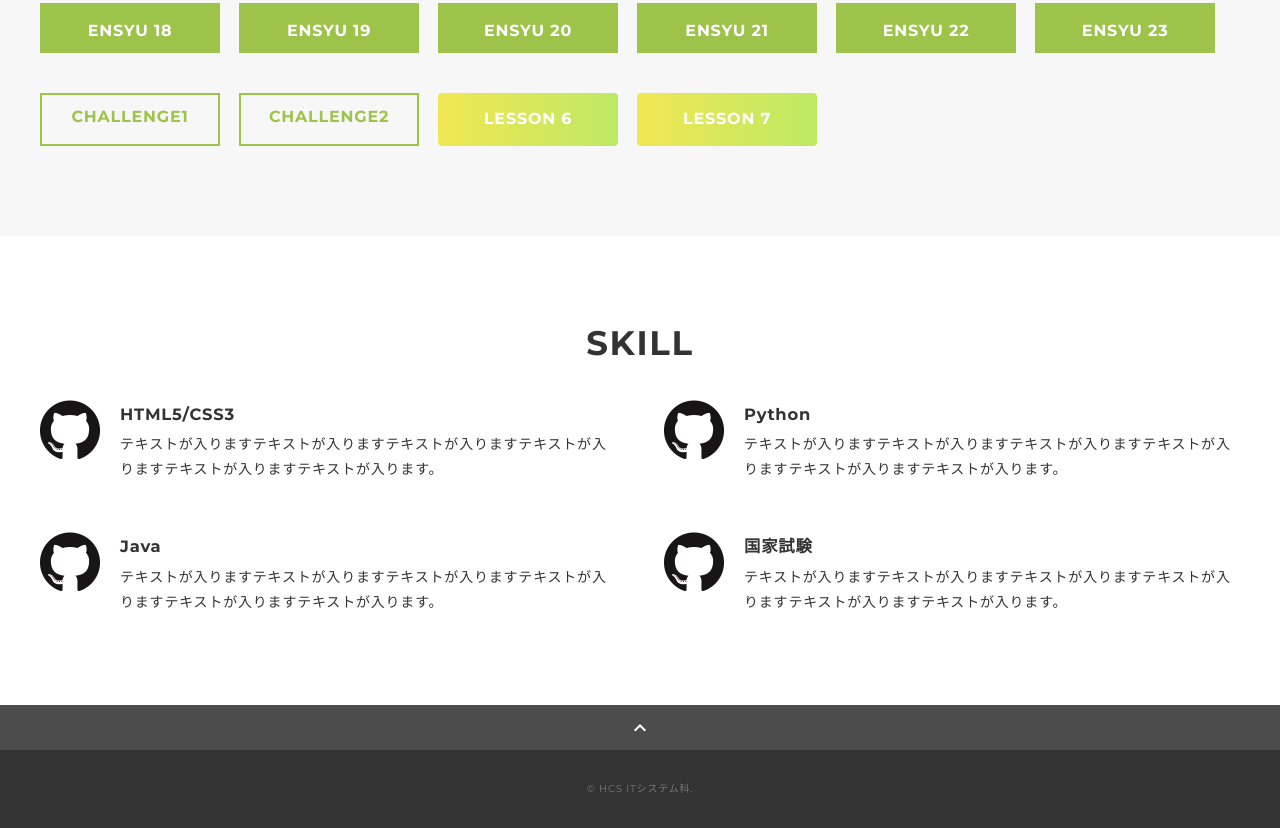
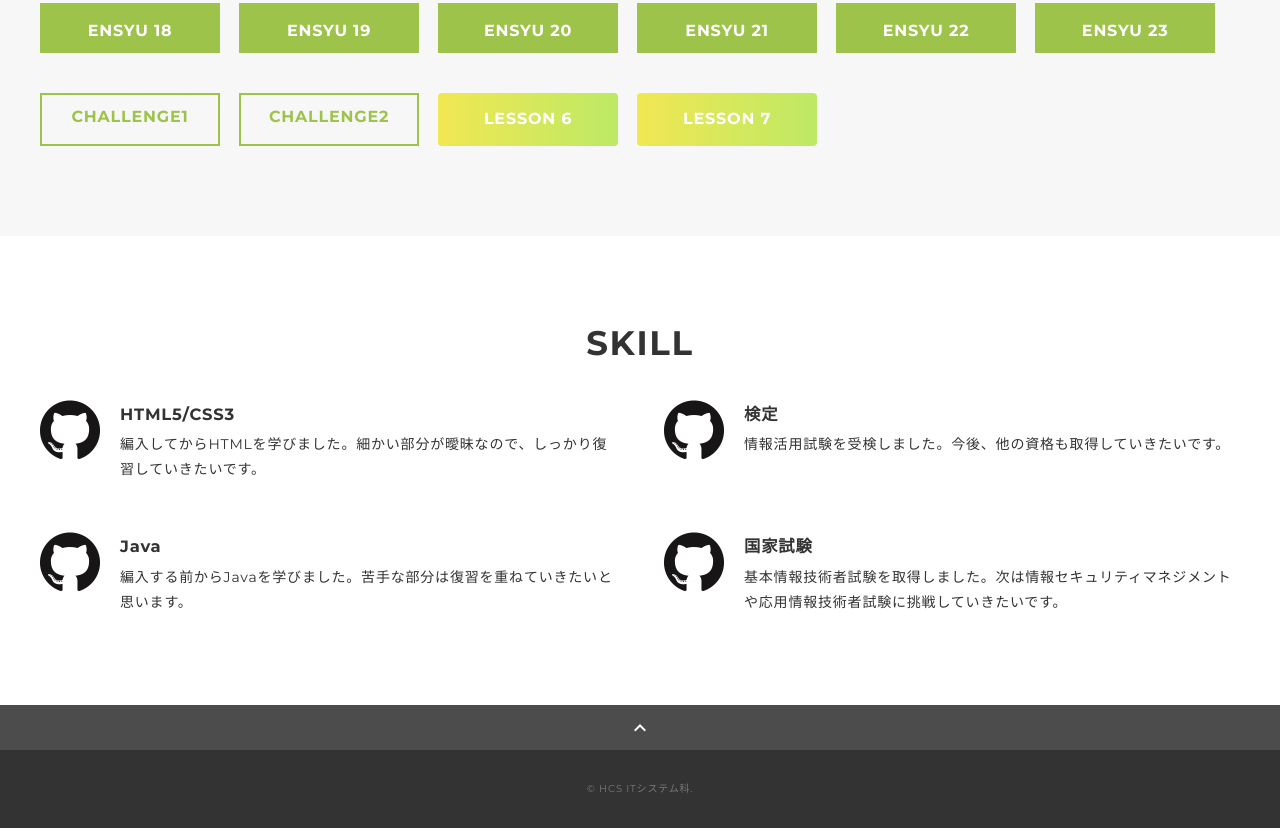
Before and after one commit to yuukakudo/J1A113, a plain HTML site: page index.html in a window 1280 px wide. Shown: the part 1181-2009 px from the top of the page. Drawn offline with nearby package versions, Linux system fonts and the light colour scheme.

Commit message:
Add files via upload
index.html修正

```diff
--- a/index.html
+++ b/index.html
@@ -98,15 +98,15 @@
 							<div class="skill-body">
 								<h3 class="skill-name">HTML5/CSS3</h3>
 								<p class="skill-text">
-									テキストが入りますテキストが入りますテキストが入りますテキストが入りますテキストが入りますテキストが入ります。</p>
+									編入してからHTMLを学びました。細かい部分が曖昧なので、しっかり復習していきたいです。</p>
 							</div>
 						</div>
 						<div class="skill-item">
 							<p class="skill-img"><img src="portfolio/img/icon_skill.png" alt=""></p>
 							<div class="skill-body">
-								<h3 class="skill-name">Python</h3>
+								<h3 class="skill-name">検定</h3>
 								<p class="skill-text">
-									テキストが入りますテキストが入りますテキストが入りますテキストが入りますテキストが入りますテキストが入ります。</p>
+									情報活用試験を受検しました。今後、他の資格も取得していきたいです。</p>
 							</div>
 						</div>
 						<div class="skill-item">
@@ -114,7 +114,7 @@
 							<div class="skill-body">
 								<h3 class="skill-name">Java</h3>
 								<p class="skill-text">
-									テキストが入りますテキストが入りますテキストが入りますテキストが入りますテキストが入りますテキストが入ります。</p>
+									編入する前からJavaを学びました。苦手な部分は復習を重ねていきたいと思います。</p>
 							</div>
 						</div>
 						<div class="skill-item">
@@ -122,7 +122,7 @@
 							<div class="skill-body">
 								<h3 class="skill-name">国家試験</h3>
 								<p class="skill-text">
-									テキストが入りますテキストが入りますテキストが入りますテキストが入りますテキストが入りますテキストが入ります。</p>
+									基本情報技術者試験を取得しました。次は情報セキュリティマネジメントや応用情報技術者試験に挑戦していきたいです。</p>
 							</div>
 						</div>
 					</div>
```
